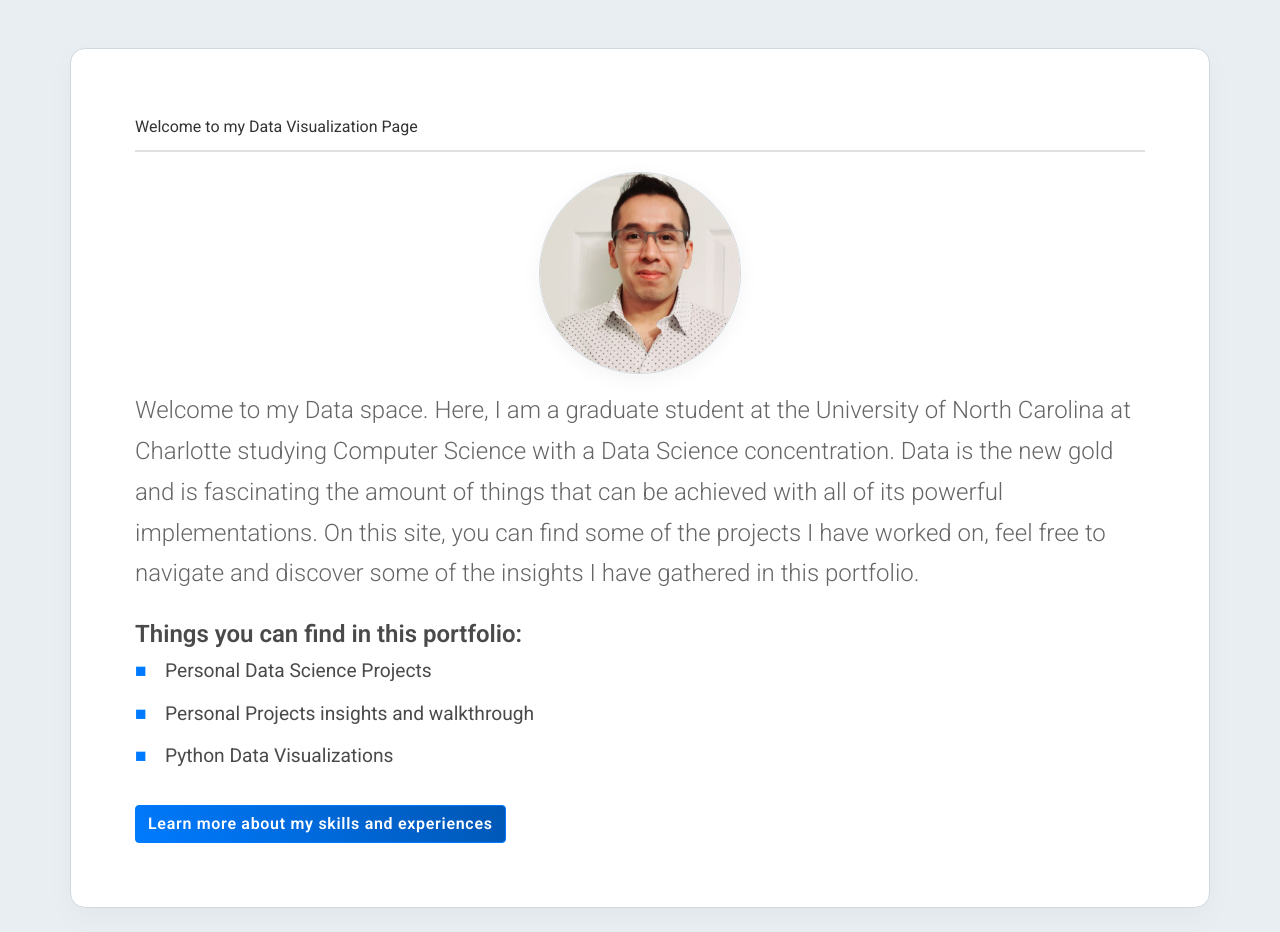
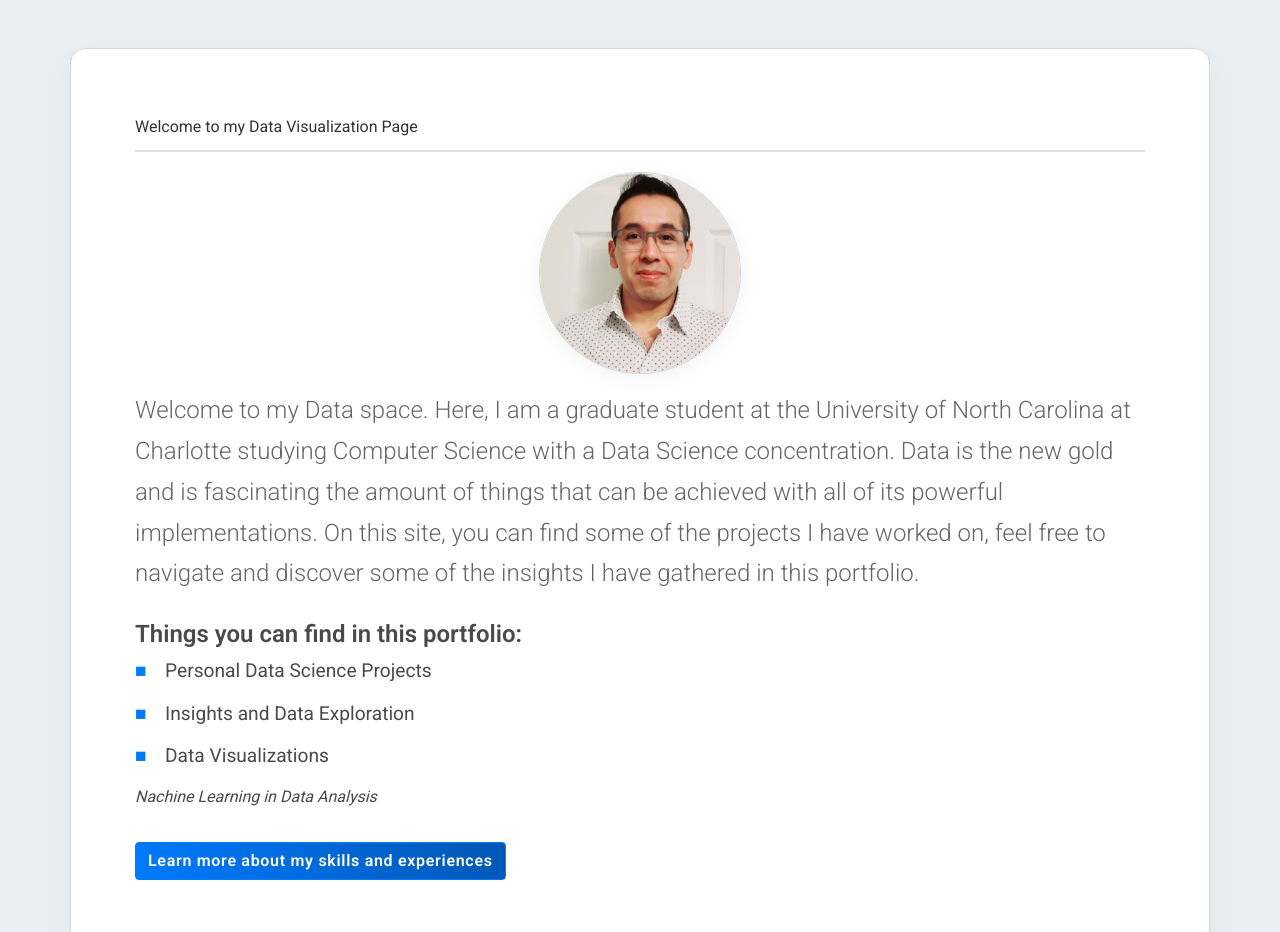
Before and after one commit to jerry327755/datasciencepersonalwebpage.github.io, a plain HTML site: page index.html in a window 1280 px wide. Shown: the top 932 px of the page. Drawn offline with nearby package versions, Linux system fonts and the light colour scheme.

Commit message:
Update index.html

```diff
--- a/index.html
+++ b/index.html
@@ -128,8 +128,9 @@ Data is the new gold and is fascinating the amount of things that can be achieve
         <ul class="list-unstyled">
             <strong class="bigger-font">Things you can find in this portfolio:</strong>
             <li>Personal Data Science Projects</li>
-            <li>Personal Projects insights and walkthrough</li>
-            <li>Python Data Visualizations</li>
+            <li> Insights and Data Exploration</li>
+            <li>Data Visualizations</li>
+            <i>Nachine Learning in Data Analysis</i>
         </ul>
         <a href="introduction.html" class="btn btn-primary mt-3">Learn more about my skills and experiences</a>
     </div>
```
